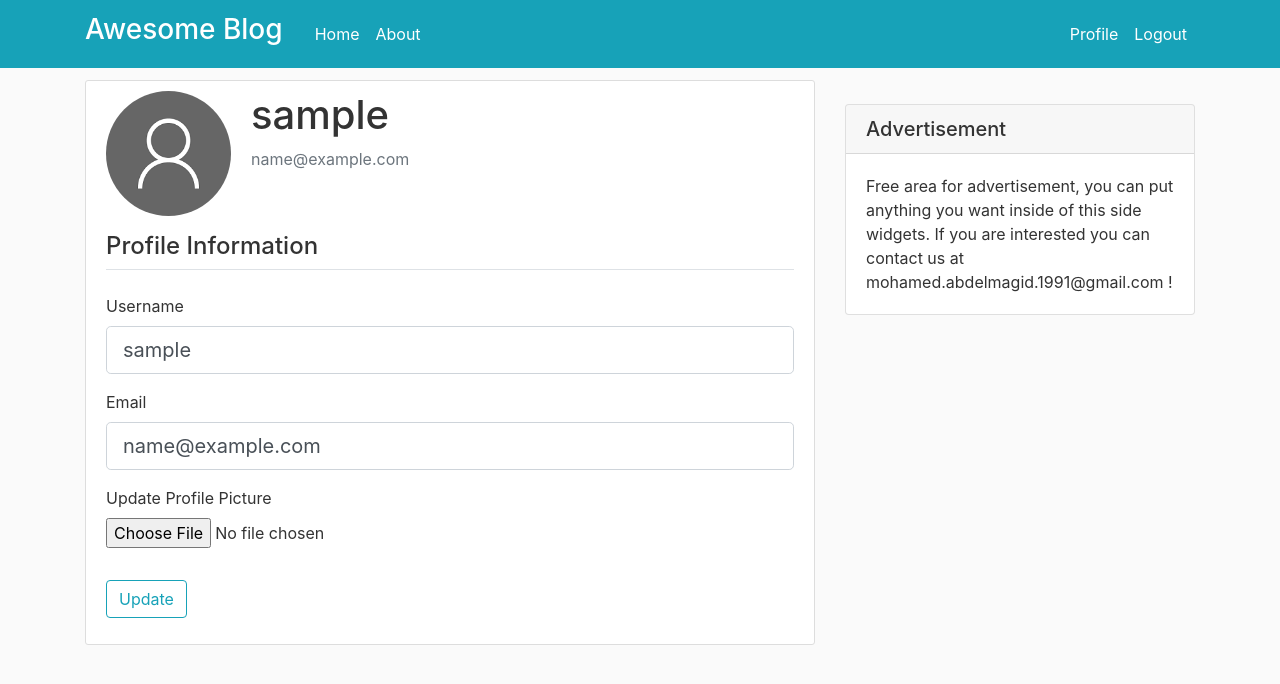
After one commit to MohamedAbdelmagid/awesome-blog, a Flask app: page /profile in a window 1280 px wide. The commit adds this page. Shown: the top 684 px of the page. Run offline with Flask 2, Linux system fonts and the light colour scheme; the visitor is signed in with stand-in values (Sample User, id 1); data comes from the database, SQL or seed files in the repository; parts of the project's set-up code (start-up, migrations or seed data) failed here and were passed over; some libraries are stand-ins or nearby versions.

Commit message:
User Account & Profile Image

```diff
--- a/webapp/forms.py
+++ b/webapp/forms.py
@@ -1,4 +1,6 @@
 from flask_wtf import FlaskForm
+from flask_wtf.file import FileField, FileAllowed
+from flask_login import current_user
 from wtforms import StringField, PasswordField, SubmitField, BooleanField
 from wtforms.validators import DataRequired, Length, Email, EqualTo, ValidationError
 
@@ -31,3 +33,22 @@
     password = PasswordField('Password', validators=[DataRequired()])
     remember_me = BooleanField('Remember Me')
     submit = SubmitField('Sign In')
+
+class UpdateProfileForm(FlaskForm):
+
+    username = StringField('Username', validators=[DataRequired(), Length(min=2, max=20)])
+    email = StringField('Email', validators=[DataRequired(), Email()])
+    picture = FileField('Update Profile Picture', validators=[FileAllowed(['jpg', 'png'])])
+    submit = SubmitField('Update')
+
+    def validate_username(self, username):
+        if username.data != current_user.username:
+            user = User.query.filter_by(username=username.data).first()
+            if user:
+                raise ValidationError('Username is already taken. Please choose a different one.')
+
+    def validate_email(self, email):
+        if email.data != current_user.email:
+            user = User.query.filter_by(email=email.data).first()
+            if user:
+                raise ValidationError('This email is already taken. Please choose a different one.')
--- a/webapp/routes.py
+++ b/webapp/routes.py
@@ -5,7 +5,8 @@
 
 from webapp import app, db
 from webapp.models import User
-from webapp.forms import LoginForm, RegistrationForm
+from webapp.utils import store_image
+from webapp.forms import LoginForm, RegistrationForm, UpdateProfileForm
 
 
 @app.route('/')
@@ -35,6 +36,30 @@
     return render_template('about.html', title='About')
 
 
+@app.route("/profile", methods=['GET', 'POST'])
+@login_required
+def profile():
+    form = UpdateProfileForm()
+    if form.validate_on_submit():
+        if form.picture.data:
+            image_file = store_image(form.picture.data)
+            current_user.image_file = image_file
+
+        current_user.username = form.username.data
+        current_user.email = form.email.data
+
+        db.session.commit()
+        flash('Your profile has been updated !', 'info')
+        return redirect(url_for('profile'))
+
+    elif request.method == 'GET':
+        form.username.data = current_user.username
+        form.email.data = current_user.email
+
+    image_file = url_for('static', filename='pics/' + current_user.image_file)
+    return render_template('profile.html', title='Profile', image_file=image_file, form=form)
+
+
 @app.route("/register", methods=['GET', 'POST'])
 def register():
     if current_user.is_authenticated:
@@ -52,7 +77,6 @@
         return redirect(url_for('login'))
 
     return render_template('register.html', title='Register', form=form)
-
 
 
 @app.route("/login", methods=['GET', 'POST'])
--- /dev/null
+++ b/webapp/static/css/custom.css
@@ -0,0 +1,89 @@
+/*!
+ * Start Bootstrap - Blog Home (https://startbootstrap.com/template-overviews/blog-home)
+ * Copyright 2013-2019 Start Bootstrap
+ * Licensed under MIT (https://github.com/BlackrockDigital/startbootstrap-blog-home/blob/master/LICENSE)
+ */
+body {
+  background: #fafafa;
+  color: #333333;
+  margin-top: 5rem;
+}
+
+.form-control:focus {
+  color: #495057;
+  background-color: #fff;
+  border-color: cyan;
+  outline: 0;
+  box-shadow: 0 0 0 0.2rem rgba(0, 123, 255, 0.25);
+}
+
+.bg-cyan {
+  background-color: #008B8B;
+}
+
+.site-header .navbar-nav .nav-link {
+  color: #cbd5db;
+}
+
+.site-header .navbar-nav .nav-link:hover {
+  color: #ffffff;
+}
+
+.site-header .navbar-nav .nav-link.active {
+  font-weight: 500;
+}
+
+.content-section {
+  background: #ffffff;
+  padding: 10px 20px;
+  border: 1px solid #dddddd;
+  border-radius: 3px;
+  margin-bottom: 20px;
+}
+
+.article-title {
+  color: #444444;
+}
+
+a.article-title:hover {
+  color: #428bca;
+  text-decoration: none;
+}
+
+.article-content {
+  white-space: pre-line;
+}
+
+.article-img {
+  height: 65px;
+  width: 65px;
+  margin-right: 16px;
+}
+
+.article-metadata {
+  padding-bottom: 1px;
+  margin-bottom: 4px;
+  border-bottom: 1px solid #e3e3e3
+}
+
+.article-metadata a:hover {
+  color: #333;
+  text-decoration: none;
+}
+
+.article-svg {
+  width: 25px;
+  height: 25px;
+  vertical-align: middle;
+}
+
+.account-img {
+  height: 125px;
+  width: 125px;
+  margin-right: 20px;
+  margin-bottom: 16px;
+}
+
+.account-heading {
+  font-size: 2.5rem;
+}
--- a/webapp/templates/layout.html
+++ b/webapp/templates/layout.html
@@ -5,8 +5,13 @@
 
 	<meta charset="utf-8">
 	<meta name="viewport" content="width=device-width, initial-scale=1, shrink-to-fit=no">
-	<meta name="description" content="">
-	<meta name="author" content="">
+
+	<!-- Bootstrap core CSS -->
+	<link rel="stylesheet" type="text/css" href="{{ url_for('static', filename='vendor/bootstrap/css/bootstrap.min.css') }}">
+
+	<!-- Custom styles for this template -->
+	<link rel="stylesheet" type="text/css" href="{{ url_for('static', filename='css/custom.css') }}">
+
 
 	{% block title %}
 		{% if title %}
@@ -16,20 +21,14 @@
 		{% endif %}
 	{% endblock title %}
 
-
-	<!-- Bootstrap core CSS -->
-	<link href="{{ url_for('static', filename='vendor/bootstrap/css/bootstrap.min.css') }}" rel="stylesheet">
-
-	<!-- Custom styles for this template -->
-	<link href="{{ url_for('static', filename='css/blog-home.css') }}" rel="stylesheet">
-
 </head>
 
 <body>
 
+	<header class="site-header">
 		<!-- Navigation -->
 		{% block navbar %}
-		<nav class="navbar fix-bottom navbar-expand-lg navbar-info bg-info fixed-top">
+			<nav class="navbar navbar-expand-lg navbar-dark bg-info fixed-top">
 				<div class="container">
 					<a class="navbar-brand mr-4 text-white" href="/"><h3>Awesome Blog</h3></a>
 
@@ -39,27 +38,25 @@
 					</button>
 
 					<div class="collapse navbar-collapse" id="navbarResponsive">
-					<ul class="navbar-nav ml-auto">
-						<li class="nav-item">
-							<a class="nav-link text-white" href="{{ url_for('home') }}">Home</a>
-						</li>
-						<li class="nav-item">
-							<a class="nav-link text-white" href="{{ url_for('about') }}">About</a>
-						</li>
-						{% if current_user.is_anonymous %}
-							<li class="nav-item">
-								<a class="nav-link text-white" href="{{ url_for('login') }}">Login</a>
-							</li>
+						<div class="navbar-nav mr-auto">
+							<a class="nav-item nav-link text-white" href="{{ url_for('home') }}">Home</a>
+							<a class="nav-item nav-link text-white" href="{{ url_for('about') }}">About</a>
+						</div>
+						<!-- Navbar Right Side -->
+						<div class="navbar-nav">
+							{% if current_user.is_authenticated %}
+								<a class="nav-item nav-link text-white" href="{{ url_for('profile') }}">Profile</a>
+								<a class="nav-item nav-link text-white" href="{{ url_for('logout') }}">Logout</a>
 							{% else %}
-							<li class="nav-item">
-								<a class="nav-link text-white" href="{{ url_for('logout') }}">Logout</a>
-							</li>
+								<a class="nav-item nav-link text-white" href="{{ url_for('login') }}">Login</a>
+								<a class="nav-item nav-link text-white" href="{{ url_for('register') }}">Register</a>
 							{% endif %}
-					</ul>
+						</div>
 					</div>
 				</div>
 			</nav>
 		{% endblock navbar %}
+	</header>
 
 	<!-- Page Content -->
 	{% block all_content %}
@@ -108,6 +105,7 @@
 		<!-- Bootstrap core JavaScript -->
 		<script src="{{ url_for('static', filename='vendor/jquery/jquery.min.js') }}"></script>
 		<script src="{{ url_for('static', filename='vendor/bootstrap/js/bootstrap.bundle.min.js') }}"></script>
+
 	{% endblock scripts %}
 
 </body>
--- /dev/null
+++ b/webapp/templates/profile.html
@@ -0,0 +1,59 @@
+{% extends "layout.html" %}
+{% block content %}
+    <div class="content-section">
+        <div class="media">
+            <img class="rounded-circle account-img" src="{{ image_file }}">
+            <div class="media-body">
+                <h2 class="account-heading">{{ current_user.username }}</h2>
+                <p class="text-secondary">{{ current_user.email }}</p>
+            </div>
+        </div>
+
+        <!-- Form  -->
+        <form method="POST" action="" enctype="multipart/form-data">
+            {{ form.hidden_tag() }}
+            <fieldset class="form-group">
+                <legend class="border-bottom mb-4"><h4>Profile Information</h4></legend>
+                <div class="form-group">
+                    {{ form.username.label(class="form-control-label") }}
+
+                    {% if form.username.errors %}
+                        {{ form.username(class="form-control form-control-lg is-invalid") }}
+                        <div class="invalid-feedback">
+                            {% for error in form.username.errors %}
+                                <span>{{ error }}</span>
+                            {% endfor %}
+                        </div>
+                    {% else %}
+                        {{ form.username(class="form-control form-control-lg") }}
+                    {% endif %}
+                </div>
+                <div class="form-group">
+                    {{ form.email.label(class="form-control-label") }}
+                    {% if form.email.errors %}
+                        {{ form.email(class="form-control form-control-lg is-invalid") }}
+                        <div class="invalid-feedback">
+                            {% for error in form.email.errors %}
+                                <span>{{ error }}</span>
+                            {% endfor %}
+                        </div>
+                    {% else %}
+                        {{ form.email(class="form-control form-control-lg") }}
+                    {% endif %}
+                </div>
+                <div class="form-group">
+                    {{ form.picture.label() }}
+                    {{ form.picture(class="form-control-file") }}
+                    {% if form.picture.errors %}
+                        {% for error in form.picture.errors %}
+                            <span class="text-danger">{{ error }}</span></br>
+                        {% endfor %}
+                    {% endif %}
+                </div>
+            </fieldset>
+            <div class="form-group">
+                {{ form.submit(class="btn btn-outline-info") }}
+            </div>
+        </form>
+    </div>
+{% endblock content %}
```
Also changed, not shown: webapp/static/css/blog-home.css (deleted, +0 -8 lines), webapp/utils.py (added, +25 -0 lines), webapp/static/pics/default.png (added). Lines whose indentation alone changed are shown as unchanged.
